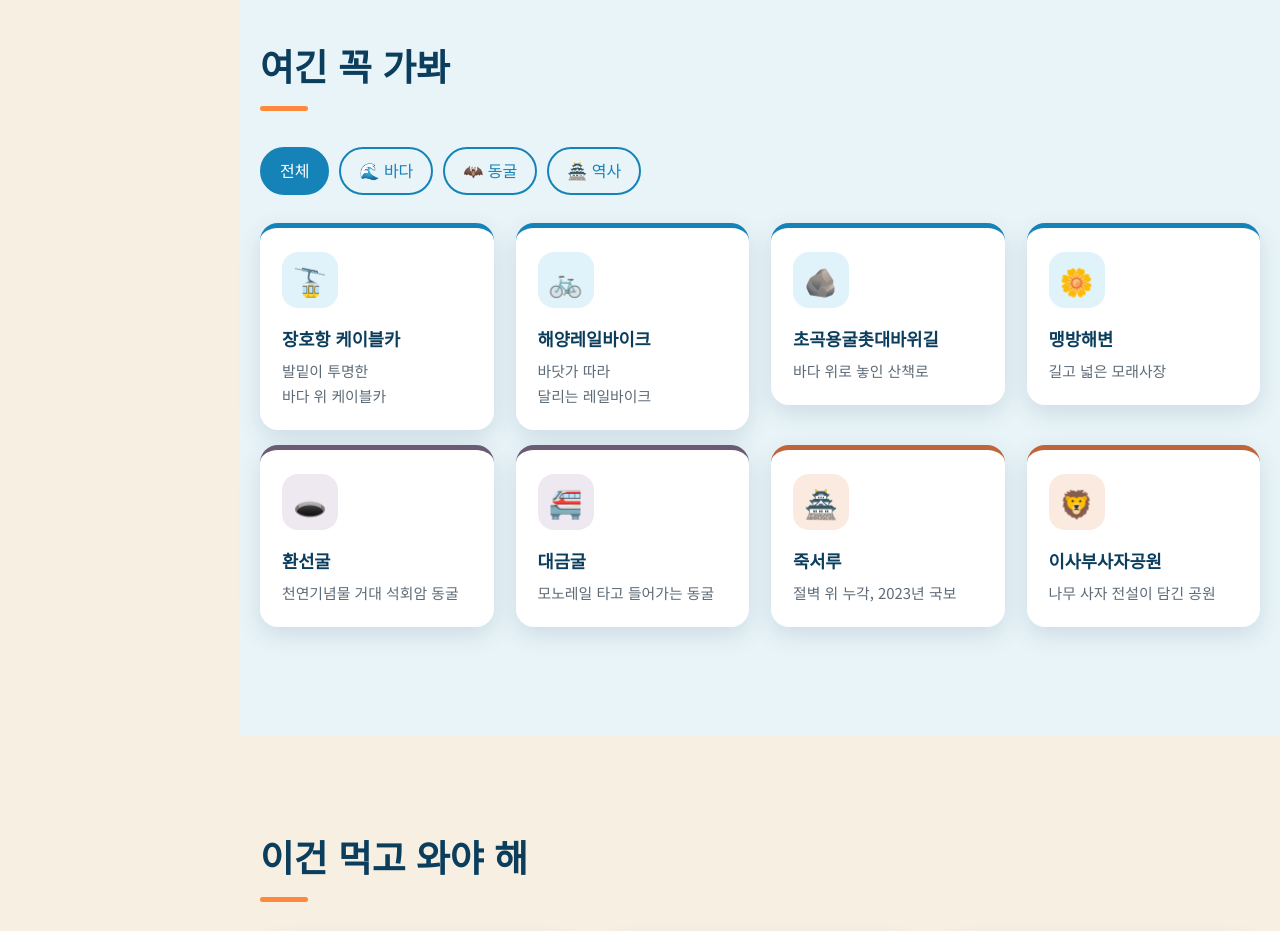
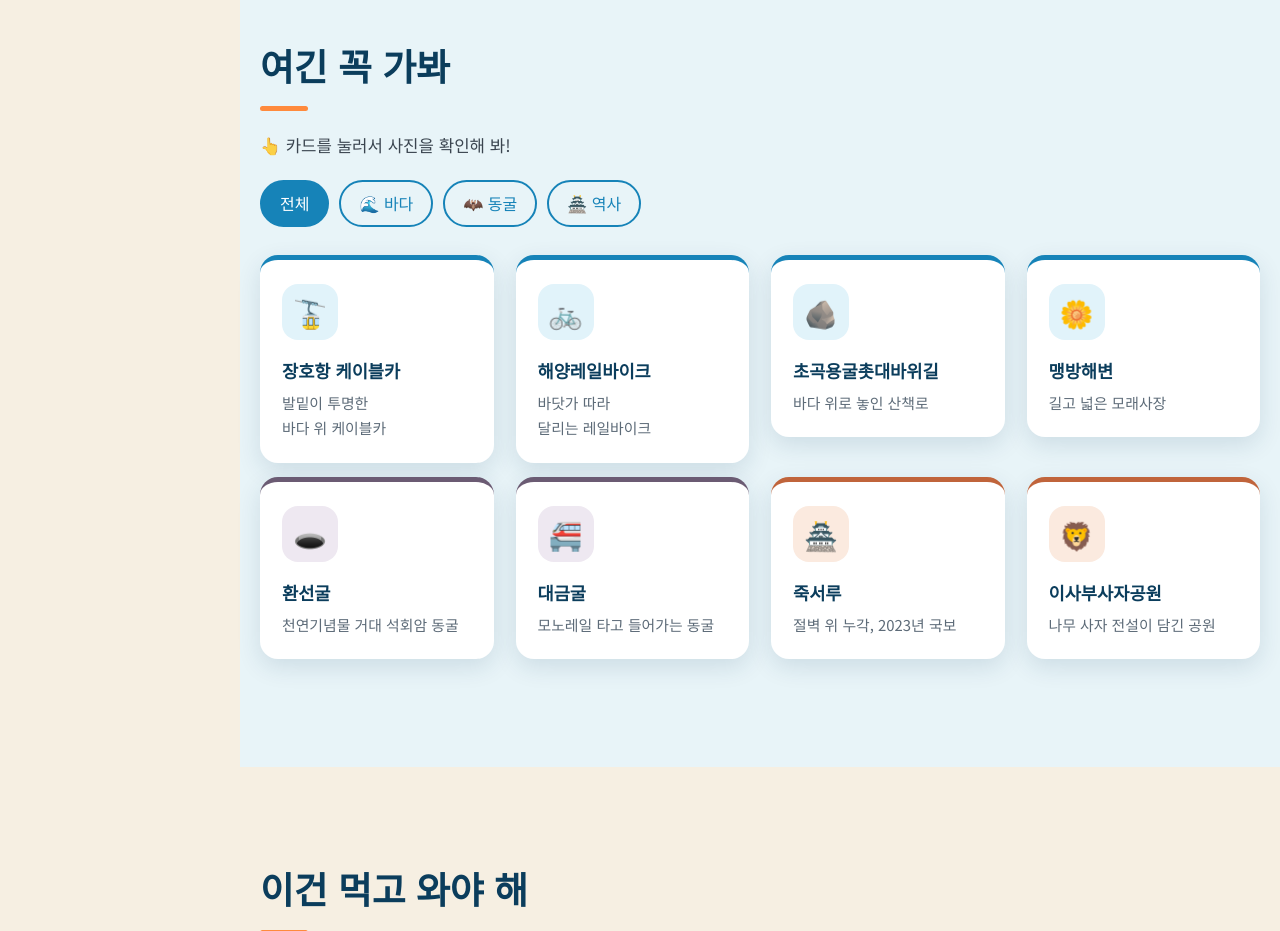
Before and after one commit to chyunji105/samcheok, a plain HTML site: page index.html in a window 1280 px wide. Shown: the part 1520-2451 px from the top of the page. Drawn offline with Linux system fonts and the light colour scheme.

Commit message:
여긴 꼭 가봐에 카드 눌러서 사진 확인 안내 문구 추가
Co-Authored-By: Claude Opus 5.5 <noreply@anthropic.com>

```diff
--- a/index.html
+++ b/index.html
@@ -111,6 +111,7 @@
   <!-- 가볼 곳 -->
   <section id="spots" class="section alt">
     <h2 class="title">여긴 꼭 가봐</h2>
+    <p class="spots-hint">👆 카드를 눌러서 사진을 확인해 봐!</p>
     <div class="filters" role="tablist">
       <button class="chip active" data-filter="all">전체</button>
       <button class="chip" data-filter="sea">🌊 바다</button>
--- a/style.css
+++ b/style.css
@@ -421,6 +421,7 @@ body.sb-collapsed .brand-text { display: none; }
 .bento-where .fact b { font-size: 0.85rem; letter-spacing: 0.04em; }
 
 /* ---------- 가볼 곳 ---------- */
+.spots-hint { margin: -16px 0 20px; font-size: 1.05rem; opacity: .85; }
 .filters { display: flex; flex-wrap: wrap; gap: 10px; margin-bottom: 28px; }
 .chip {
   border: 2px solid var(--sea);
```
